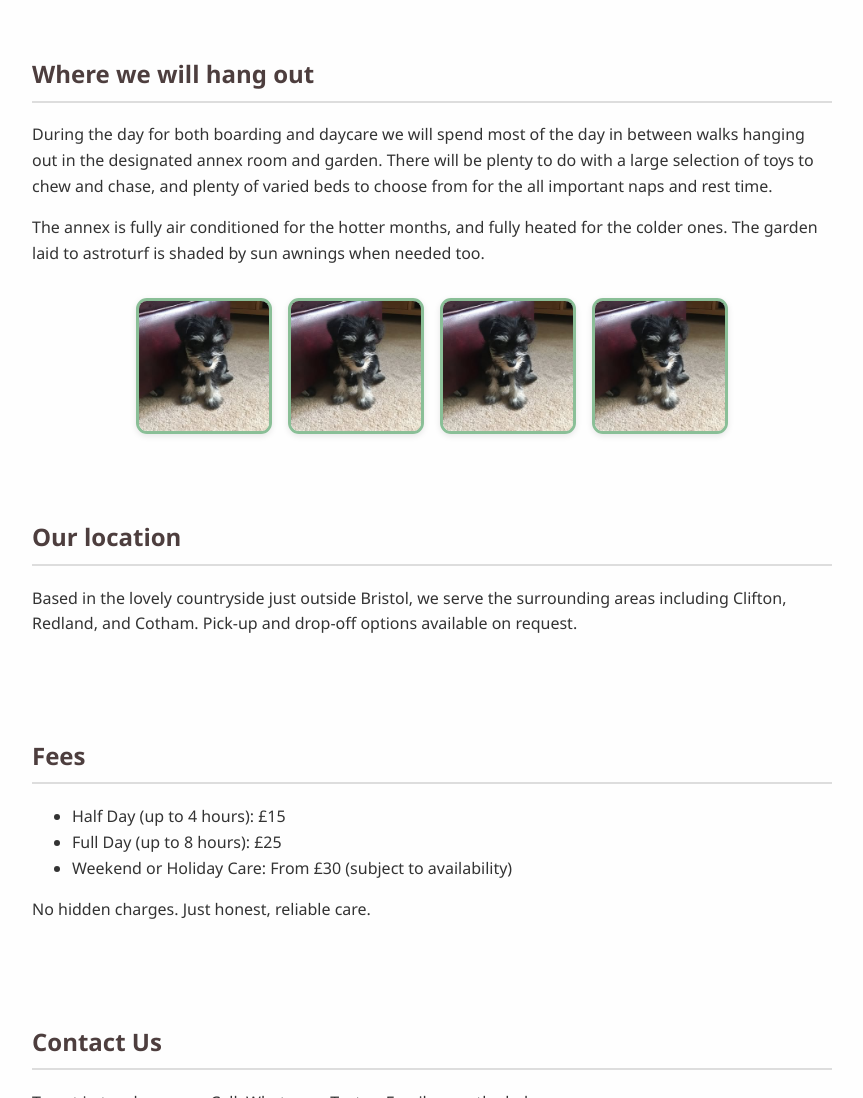
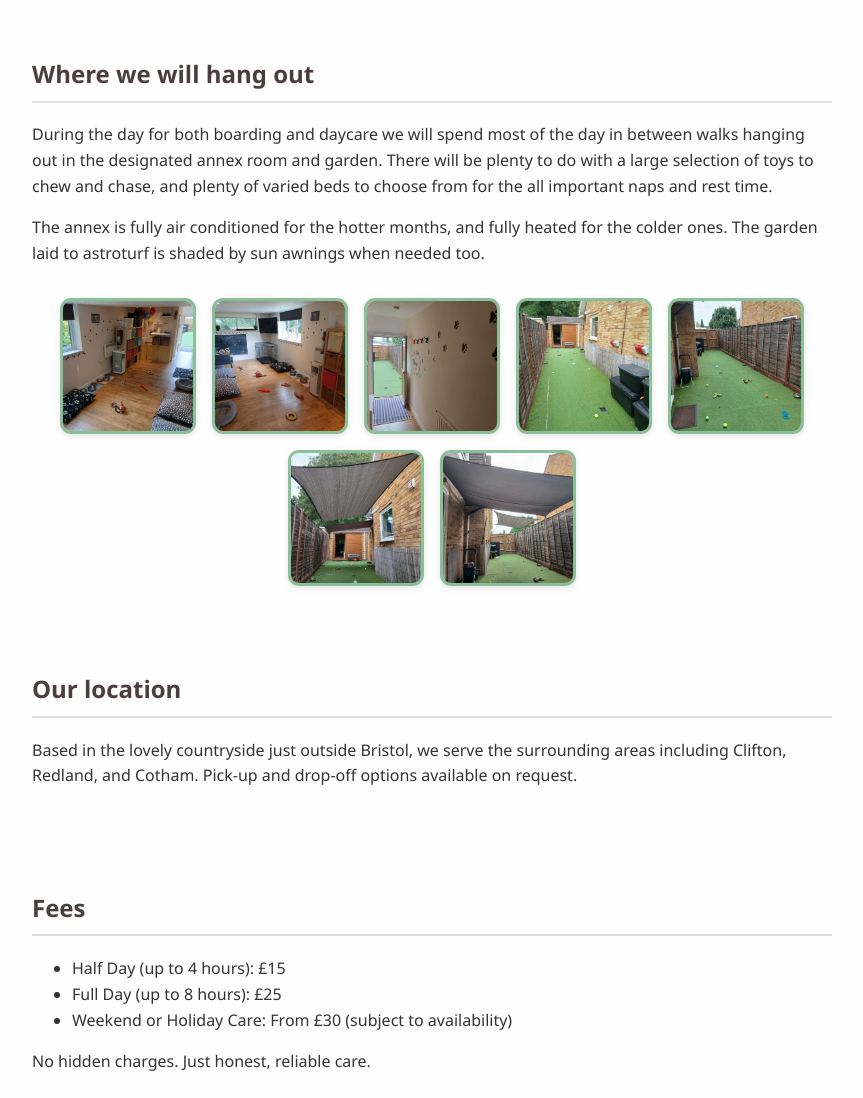
Before and after one commit to finnbunker/finnbunker.github.io, a plain HTML site: page index.html in a window 1280 px wide. Shown: the part 961-2059 px from the top of the page, without its empty margins (208-1071 px from the left). Drawn offline with Linux system fonts and the light colour scheme.

Commit message:
Update index.html

```diff
--- a/index.html
+++ b/index.html
@@ -140,10 +140,13 @@
     <p>During the day for both boarding and daycare we will spend most of the day in between walks hanging out in the designated annex room and garden. There will be plenty to do with a large selection of toys to chew and chase, and plenty of varied beds to choose from for the all important naps and rest time.</p>
     <p>The annex is fully air conditioned for the hotter months, and fully heated for the colder ones. The garden laid to astroturf is shaded by sun awnings when needed too.</p>
     <div class="photo-grid">
-      <img src="https://raw.githubusercontent.com/finnbunker/finnbunker.github.io/refs/heads/main/dog_photo_1.jpeg" alt="Photo">
-      <img src="https://raw.githubusercontent.com/finnbunker/finnbunker.github.io/refs/heads/main/dog_photo_1.jpeg" alt="Photo">
-      <img src="https://raw.githubusercontent.com/finnbunker/finnbunker.github.io/refs/heads/main/dog_photo_1.jpeg" alt="Photo">
-      <img src="https://raw.githubusercontent.com/finnbunker/finnbunker.github.io/refs/heads/main/dog_photo_1.jpeg" alt="Photo">
+      <img src="https://github.com/finnbunker/finnbunker.github.io/blob/main/IMG-20250725-WA0001.jpg?raw=true" alt="Photo">
+      <img src="https://github.com/finnbunker/finnbunker.github.io/blob/main/IMG-20250725-WA0002.jpg?raw=true" alt="Photo">
+      <img src="https://github.com/finnbunker/finnbunker.github.io/blob/main/IMG-20250725-WA0003.jpg?raw=true" alt="Photo">
+      <img src="https://github.com/finnbunker/finnbunker.github.io/blob/main/IMG-20250725-WA0004.jpg?raw=true" alt="Photo">
+      <img src="https://github.com/finnbunker/finnbunker.github.io/blob/main/IMG-20250725-WA0005.jpg?raw=true" alt="Photo">
+      <img src="https://github.com/finnbunker/finnbunker.github.io/blob/main/IMG-20250725-WA0006.jpg?raw=true" alt="Photo">
+      <img src="https://github.com/finnbunker/finnbunker.github.io/blob/main/IMG-20250725-WA0007.jpg?raw=true" alt="Photo">
     </div>
 
   </section>
```
